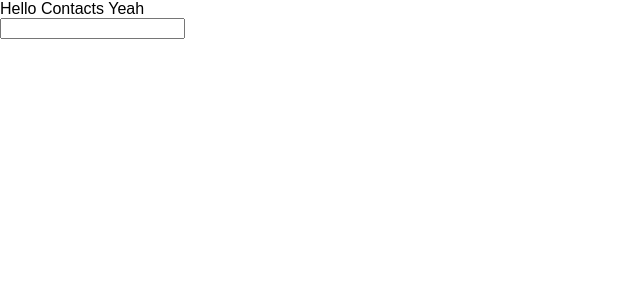
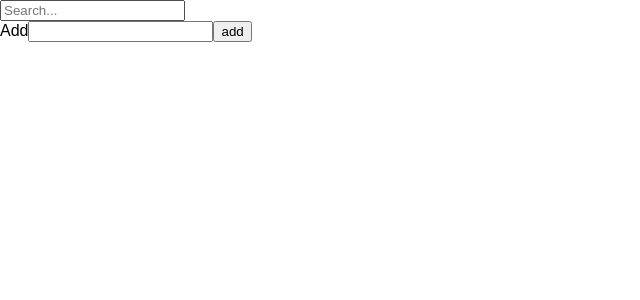
Before and after one commit to AbdalimovArtur/web-technologies, a React (Create React App) app in the folder contact-list/: page / in a window 1280 px wide. Shown: the top 300 px of the page, without its empty margins (0-640 px from the left). Built offline with nearby package versions, Linux system fonts and the light colour scheme.

Commit message:
More components, MOOOOORE!

```diff
--- a/contact-list/src/App.js
+++ b/contact-list/src/App.js
@@ -11,11 +11,17 @@ class App extends Component {
         }
     }
 
+    onAddClick = (inputValue) => {
+        this.setState({
+            contacts: [...this.state.contacts, inputValue]
+        })
+    };
+
     render() {
         return (
             <div>
-                <ContactList hello={"Yeah"} />
-                <InputHandler />
+                <ContactList contacts={this.state.contacts} />
+                <InputHandler onAddClick={this.onAddClick}/>
             </div>
     )
     }
--- a/contact-list/src/Contact.js
+++ b/contact-list/src/Contact.js
@@ -2,9 +2,13 @@ import React from 'react'
 
 class Contact extends React.Component {
 
+    constructor(props) {
+        super(props)
+    }
+
     render() {
         return (
-            'Contact'
+            <h1>{this.props.contact}</h1>
         )
     }
 }
--- a/contact-list/src/ContactList.js
+++ b/contact-list/src/ContactList.js
@@ -10,7 +10,7 @@ class ContactList extends React.Component {
     render() {
         return (
             <div>
-                Hello Contacts {this.props.hello}
+                {this.props.contacts.map((value, index) => <Contact contact={value}/>)}
             </div>
         )
     }
--- a/contact-list/src/InputHandler.js
+++ b/contact-list/src/InputHandler.js
@@ -10,9 +10,29 @@ class InputHandler extends React.Component {
         }
     }
 
+    inputValueChanged = (event) => {
+        this.setState({
+            inputValue: event.target.value
+        })
+    };
+
+    submitContact = (event) => {
+        event.preventDefault();
+        this.props.onAddClick(this.state.inputValue);
+        this.setState({
+            inputValue: ''
+        })
+    };
+
     render() {
         return (
-            <input type="text"/>
+            <form>
+                <input id="firstname" name="firstname" type="text" placeholder="Search..." />
+                <br/>
+                <label>Add</label>
+                <input type="text" onChange={this.inputValueChanged} value={this.state.inputValue} />
+                <button onClick={this.submitContact}>add</button>
+            </form>
         )
     }
 }
```
Also changed, not shown: 1 other file (tests, documents, lock files or other folders).
